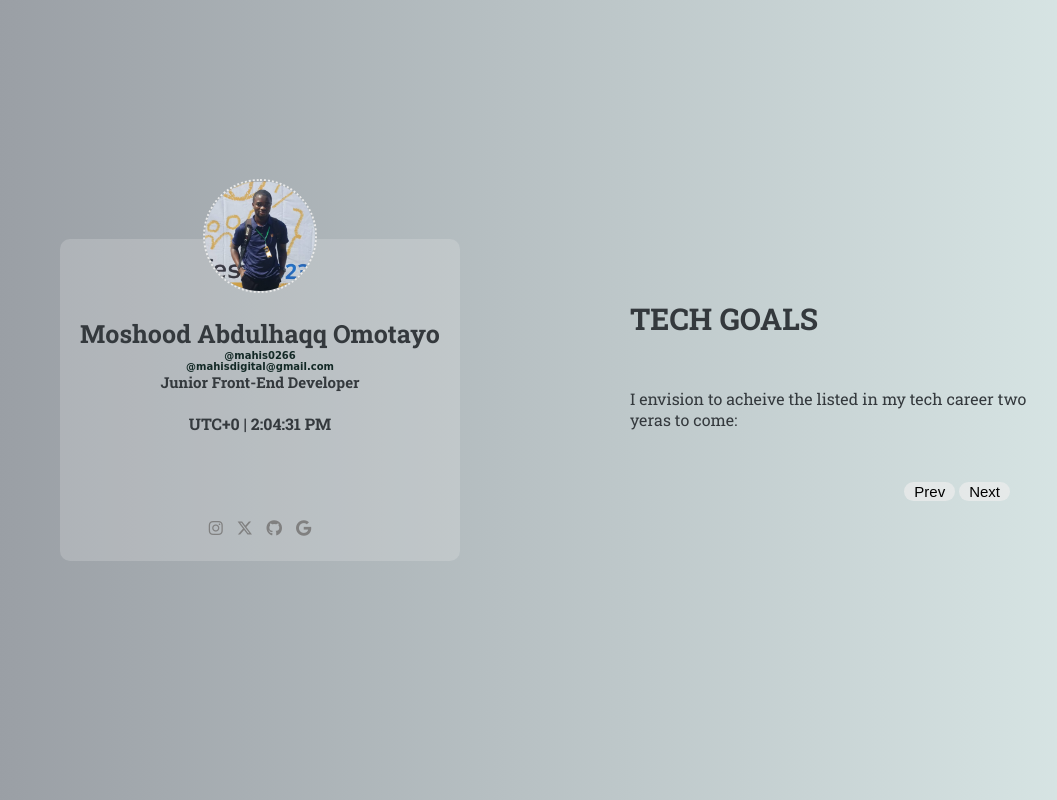
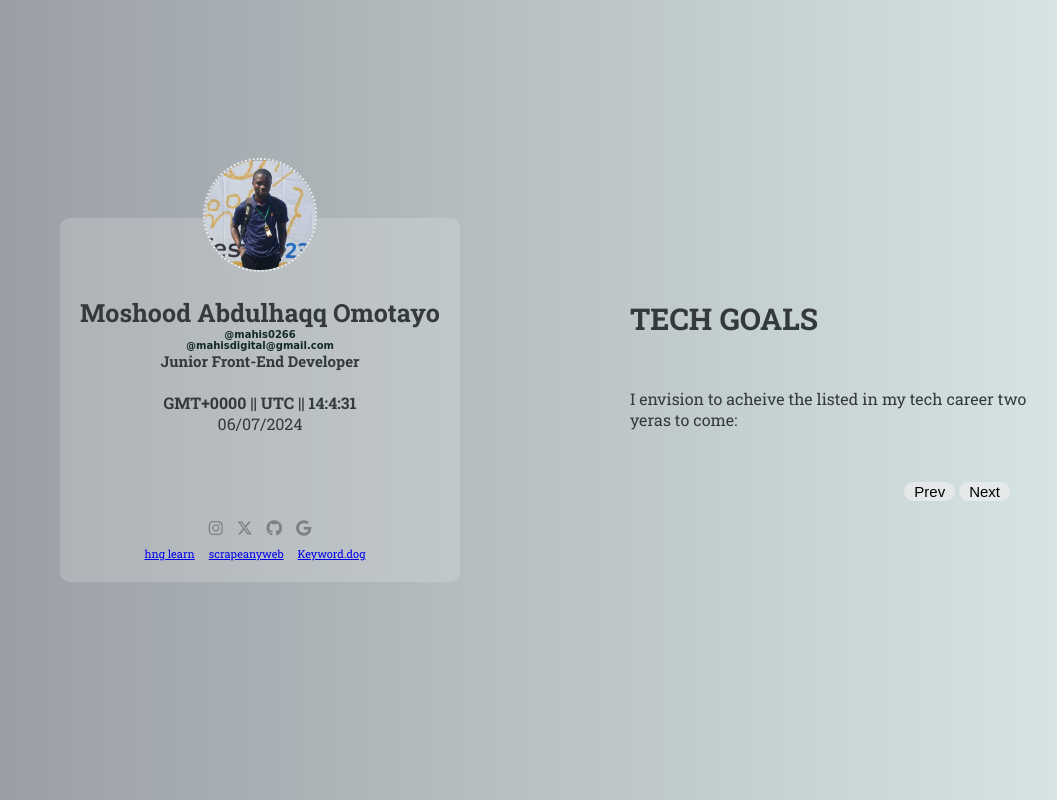
Before and after one commit to Mahis-Pro/hng11-stage-one, a plain HTML site: page index.html in a window 1280 px wide. Shown: the whole page, without its empty margins (155-1212 px from the left). Drawn offline with Linux system fonts and the light colour scheme.

Commit message:
second commit

```diff
--- a/index.html
+++ b/index.html
@@ -19,19 +19,26 @@
 
      <section class="profile">
           <div class="info">
-               <img src="dp.jpg" alt="" id="dp" width="110px" data-setid="slackProfilePicture" >
+               <img src="dp.jpg" alt="" id="dp" width="110px" data-testid="slackProfilePicture" >
                <div class="details">
                     <h4>Moshood Abdulhaqq Omotayo</h4>
-                    <h6 class="user" data-setid="slackDispalyName"  >@mahis0266</h6>
-                    <h6 class="user"  data-setid="slackEmail" >@mahisdigital@gmail.com</h6>
+                    <h6 class="user" data-testid="slackDisplayName"  >@mahis0266</h6>
+                    <h6 class="user"  data-testid="slackEmail" >@mahisdigital@gmail.com</h6>
                     <h6>Junior Front-End Developer</h6><br>
-                    <p id="timeInfo" data-setid="currentTimeUTC" ></p>
+                    <p id="timeInfo" data-testid="currentTimeUTC" ></p>
+                    <p id="day" data-testid="currentDay" ></p>
+
                </div><br>
                <div id="social">
                   <a href="https://www.instagram.com/mahis0266/"><i class="fa-brands fa-instagram"></i></a>
                   <a href="https://x.com/mahis0266"><i class="fa-brands fa-x-twitter"></i></a>
                   <a href="https://github.com/mahis266?preview=true"><i class="fa-brands fa-github"></i></a>
                   <a href="mailto:mahisdigital@gmail.com"><i class="fa-brands fa-google"></i></a>
+               </div>
+               <div class="credits">
+                    <a href="http://hng.com/learn" data-testid="hnglink">hng learn</a>
+                    <a href="scrapeanyweb.site" data-testid="scrapeanywebLink">scrapeanyweb</a>
+                    <a href="keyword.dog" data-testid="keywordLink">Keyword.dog</a>
                </div>
           </div>
      </section>
--- a/main.css
+++ b/main.css
@@ -90,6 +90,10 @@ button{
      font-size: 15px;
      padding: 1px 10px 1px 10px;
 }
+.credits a{
+      font-size: 11px;
+      margin-right: 10px;
+}
 
 
 @media (min-width:200px) and (max-width:851px) {
--- a/main.js
+++ b/main.js
@@ -1,11 +1,13 @@
 function updateTime() {
-     const currentTime = new Date();
+     const now= new Date();
+     const formattedTime = `${now.getHours()}:${now.getUTCMinutes()}:${now.getUTCSeconds()}`;
+     const formattedDate = now.toLocaleDateString("en-GB");
 
-     const timeZoneOffset = currentTime.getTimezoneOffset();
-     const timeZoneOffsetHours = timeZoneOffset / 60;
+      document.getElementById("timeInfo").textContent =new Date().toString().match(/([A-Z]+[\+-][0-9]+)/)[1] + "  ||  "  + Intl.DateTimeFormat().resolvedOptions().timeZone + "  ||  " +  formattedTime ;
+      document.getElementById("day").textContent= formattedDate;
+ }
 
-     document.getElementById("timeInfo").textContent = `UTC${timeZoneOffsetHours >= 0 ? '+' : ''}${timeZoneOffsetHours} | ${currentTime.toLocaleTimeString()}`;
- }
+
  setInterval(updateTime, 1000);
 
 
```
